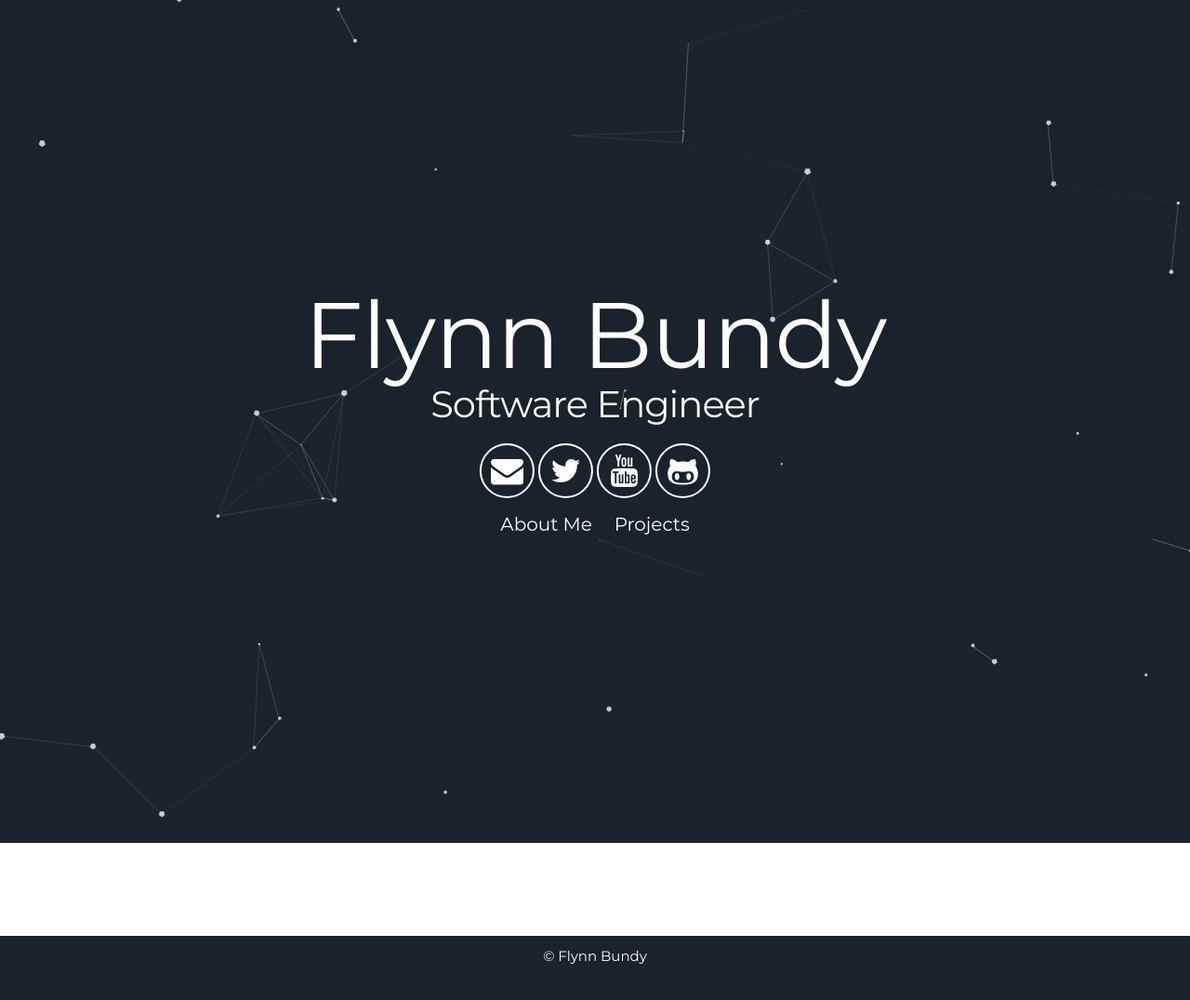
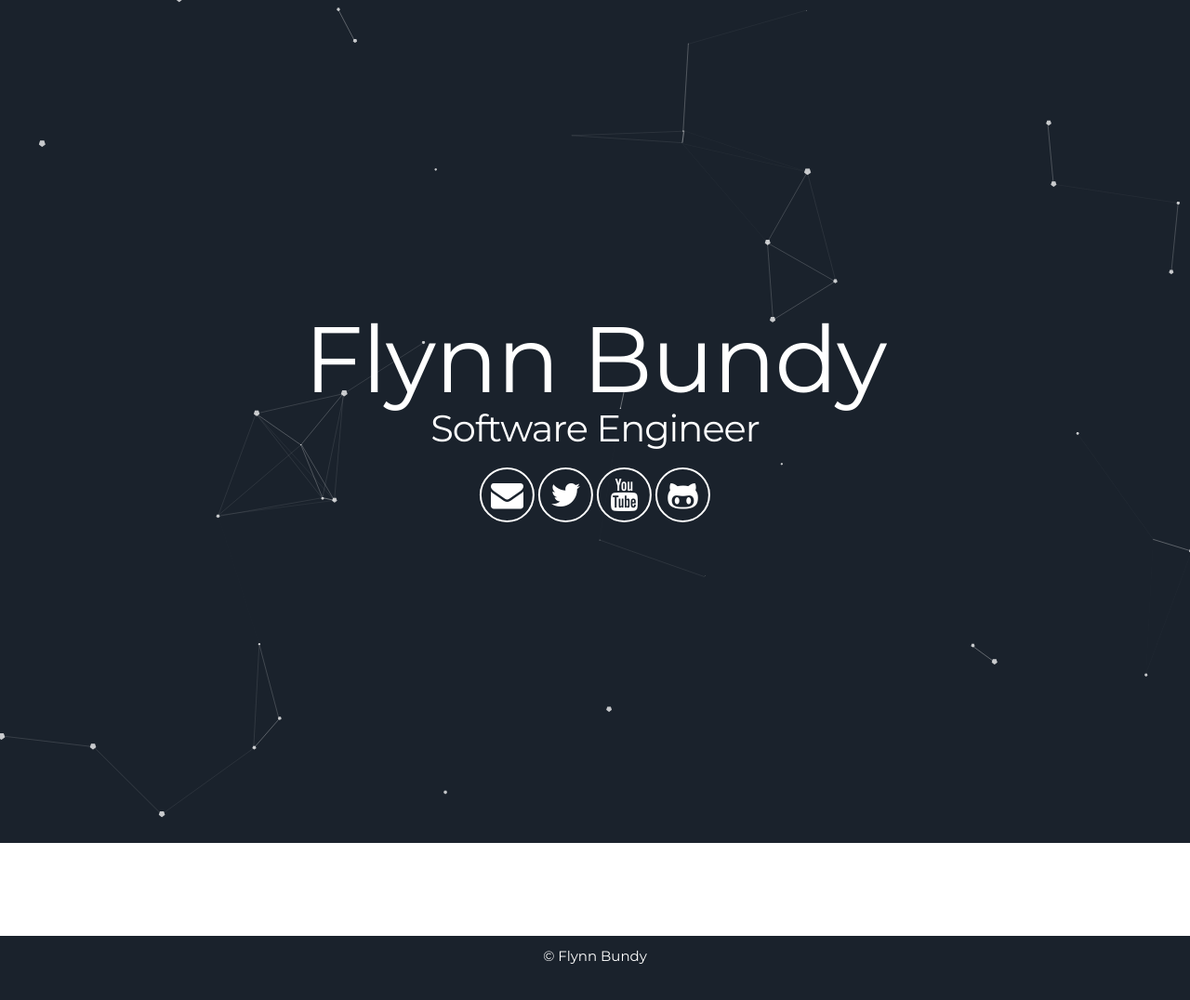
Before and after one commit to weathermaker/bundyfx.github.io, a Jekyll site: the page built from index.html, in a window 1280 px wide. Shown: the whole page at 93% size. Built offline with Jekyll 4.4.1, drawn with Linux system fonts in a browser that asks for light colours.

Commit message:
remvoe headers

```diff
--- a/_includes/header.html
+++ b/_includes/header.html
@@ -10,7 +10,5 @@
         <a aria-label="My Youtube" target="_blank" href="https://plus.google.com/{{site.youtube}}/posts"><i class="icon fa fa-youtube" aria-hidden="true"></i></a>
         <a aria-label="My Github" target="_blank" href="https://github.com/{{site.github_username}}"><i class="icon fa fa-github-alt" aria-hidden="true"></i></a>
       </div>
-      <a class="link" href="#about" data-scroll>About Me</a>
-      <a class="link" href="#projects" data-scroll>Projects</a>
   </div>
 </div>
```
